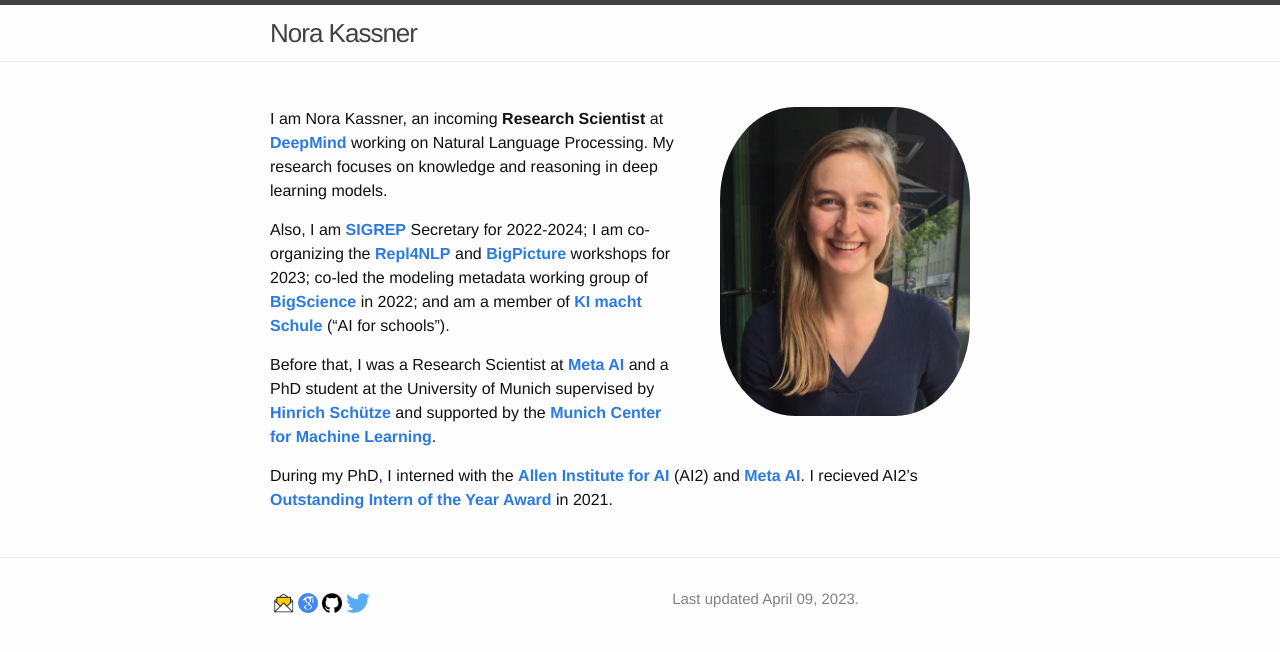
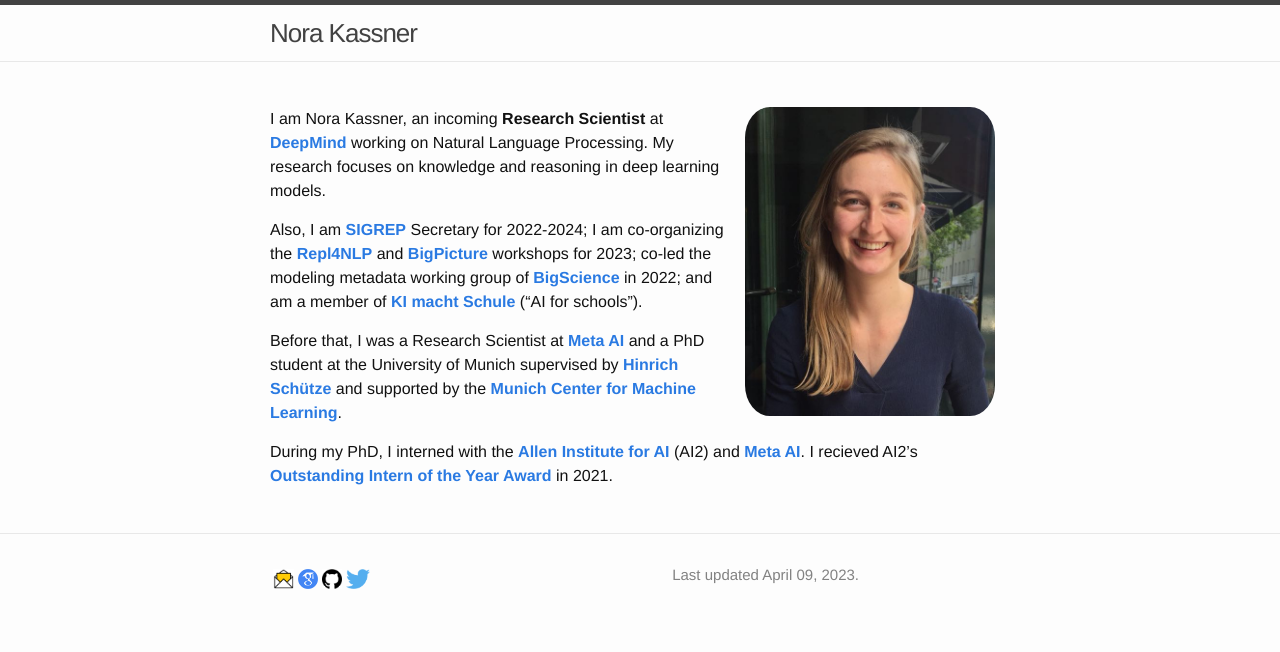
Before and after one commit to norakassner/norakassner.github.io, a Jekyll site: the page built from index.md, in a window 1280 px wide. Shown: the top 652 px of the page. Built offline with Jekyll 4.4.1, drawn with Linux system fonts in a browser that asks for light colours.

Commit message:
Initial commit

```diff
--- a/index.md
+++ b/index.md
@@ -4,7 +4,7 @@ description: I'm Nora and I am a Research Scientist in Natural Language Processi
 ---
 
 <!-- (comment) the image below can be found in img folder of this very project-->
-![i_am_a_fox](./img/people/Foto.jpeg){: style="float: right; margin: 0px 40px; width: 250px; border-radius: 30%" name="nora"}
+![i_am_a_fox](./img/people/Foto.jpeg){: style="float: right; margin: 0px 15px; width: 250px; border-radius: 10%" name="nora"}
 
 
 <!-- <a href= onMouseOver="document.readmore_1.src='/img/people/Foto.jpeg';" onMouseOut="document.readmore_1.src='/img/people/Foto.jpeg';">
```
